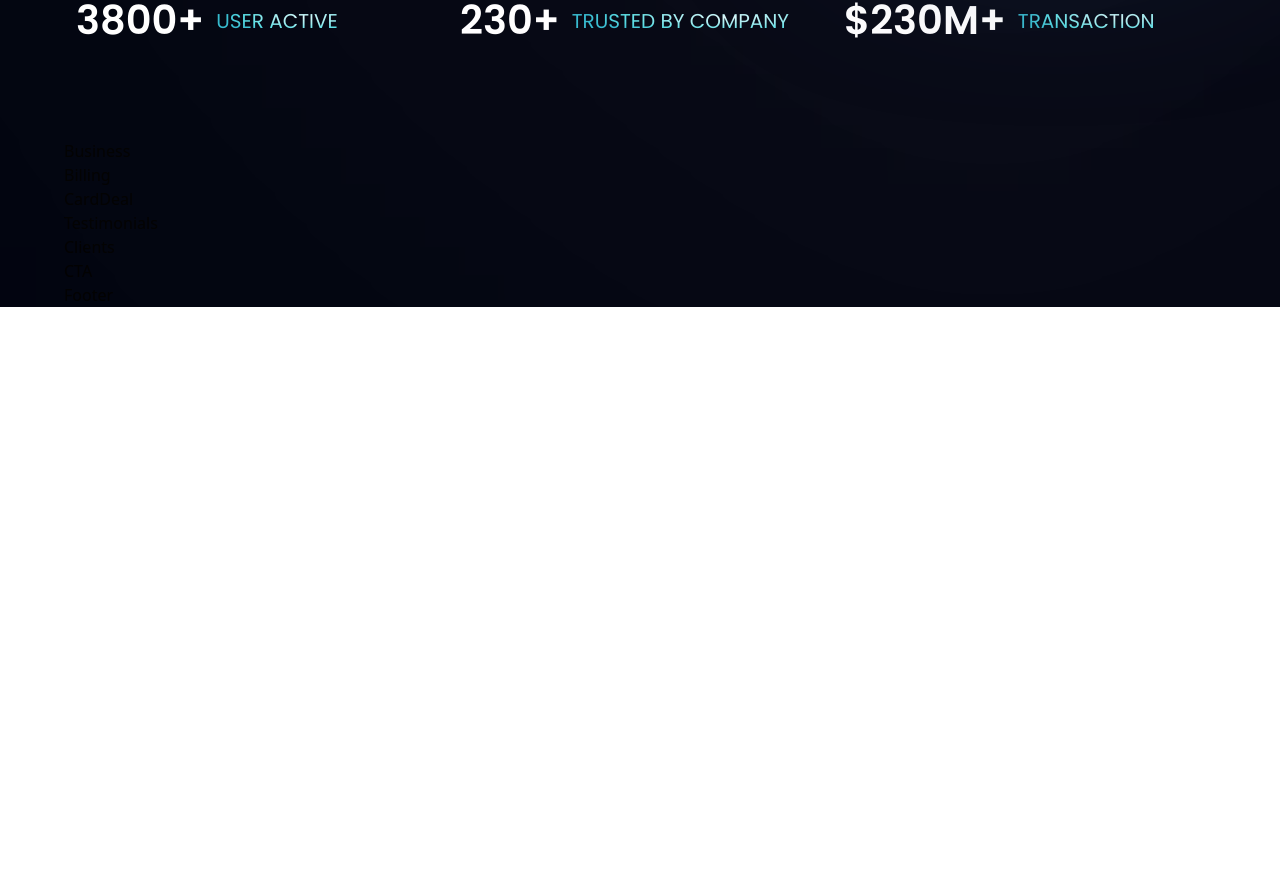
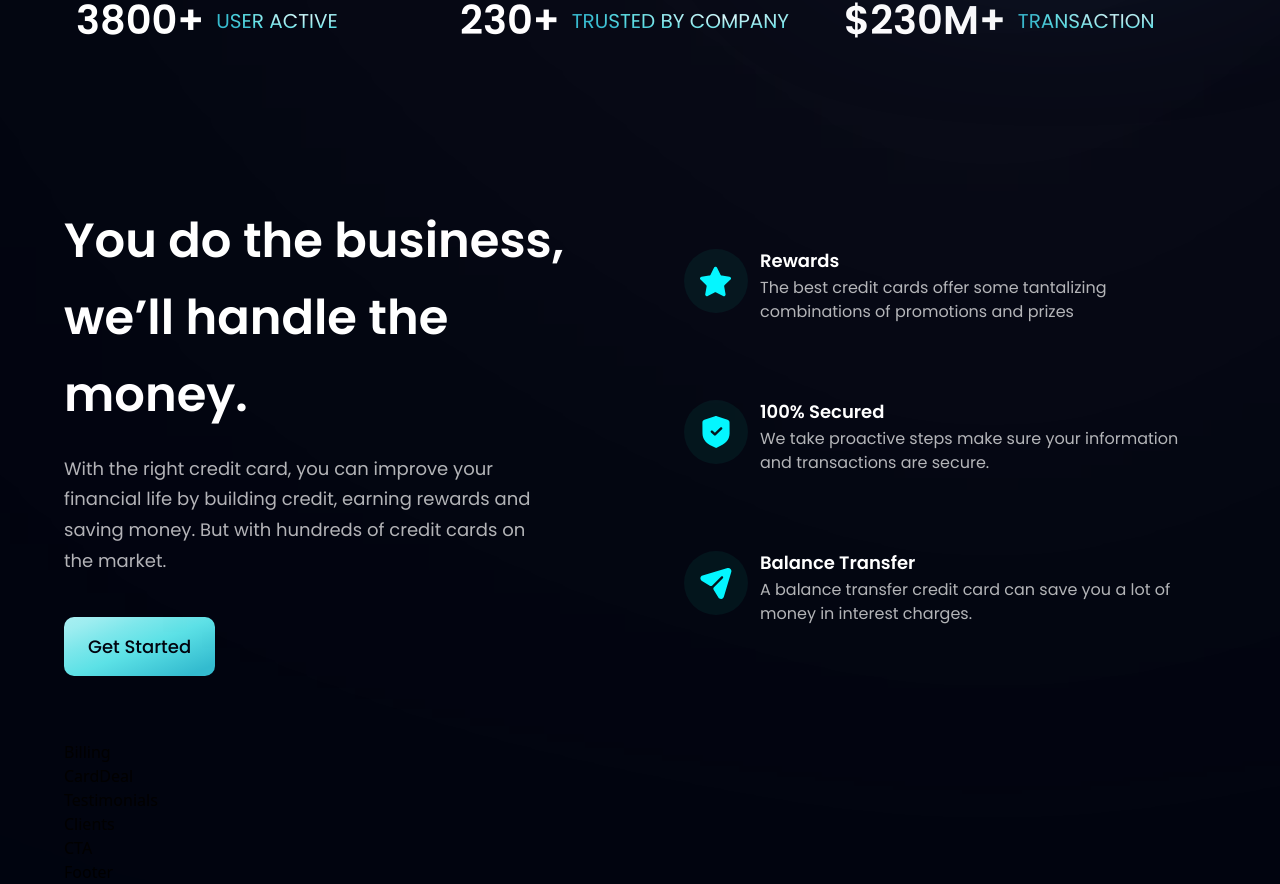
Before and after one commit to GyroZepelix/modern-bank-app, a React (Vite) app: page / in a window 1280 px wide. Shown: the part 806-1690 px from the top of the page. Before the commit the page ends 1113 px from the top, so only its background shows below. Built offline with nearby package versions, Linux system fonts and the light colour scheme.

Commit message:
Implemented Business & Button Component

```diff
--- a/src/components/Business.jsx
+++ b/src/components/Business.jsx
@@ -1,8 +1,41 @@
 import React from 'react'
+import { features } from '../constants'
+import styles, { layout } from '../style'
+import Button from './Button'
+
+const FeatureCard = ({icon, title, content, index}) => (
+  <div className={`flex flex-row p-6 rounded-[20px] ${(index !== features.length - 1) ? "mb-6" : "mb-0"} feature-card`}>
+    <div className={`w-[64px] h-[64px] rounded-full ${styles.flexCenter} bg-dimBlue`}>
+      <img src={icon} alt="icon" className='w-[50%] h-[50%] object-contain'/>
+    </div>
+    <div className='flex-1 flex flex-col ml-3'>
+      <h4 className='font-poppins font-semibold text-white text-[18px] leading-[23px] mb-1'>
+        {title}
+      </h4>
+      <p className='font-poppins text-dimWhite text-[16px] leading-[24px] mb-1'>
+        {content}
+      </p>
+    </div>
+  </div>
+)
 
 const Business = () => {
   return (
-    <div>Business</div>
+    <section id="features" className={layout.section}>
+      <div className={layout.sectionInfo}>
+        <h2 className={styles.heading2}>You do the business, <br className='sn:block hidden' /> we’ll handle the money.</h2>
+        <p className={`${styles.paragraph} max-w-[470px] mt-5`}>With the right credit card, you can improve your financial life by building credit, earning rewards and saving money. But with hundreds of credit cards on the market.</p>
+
+        <Button styles="mt-10" />
+
+      </div>
+
+      <div className={`${layout.sectionImg} flex-col`}>
+        {features.map((feature, index) => (
+          <FeatureCard key={feature.id} {... feature} index={index}/>
+        ))}
+      </div>
+    </section>
   )
 }
 
--- a/src/components/Button.jsx
+++ b/src/components/Button.jsx
@@ -1,8 +1,8 @@
 import React from 'react'
 
-const Button = () => {
+const Button = ({ styles }) => {
   return (
-    <div>Button</div>
+    <button type='button' className={`py-4 px-6 bg-blue-gradient font-poppins font-medium text-[18px] text-primary outline-none ${styles} rounded-[10px]`}>Get Started</button>
   )
 }
 
```
